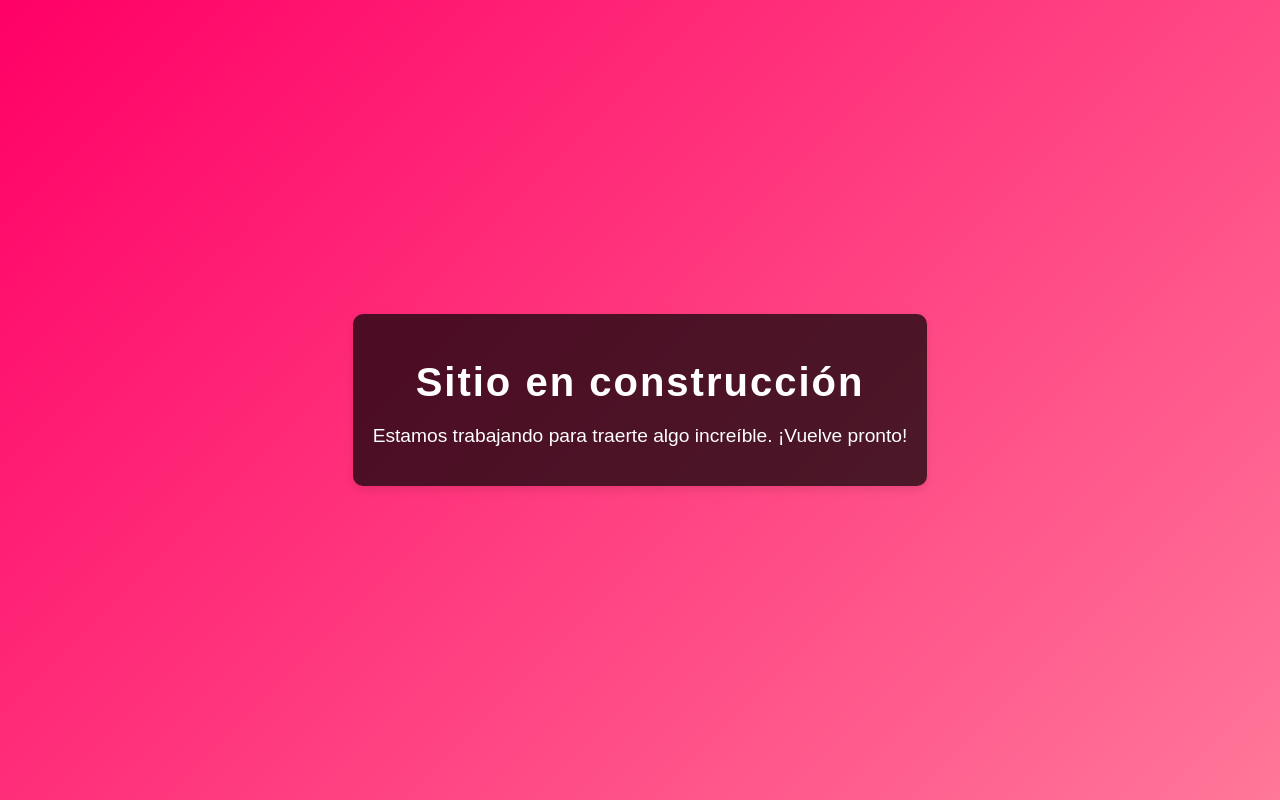
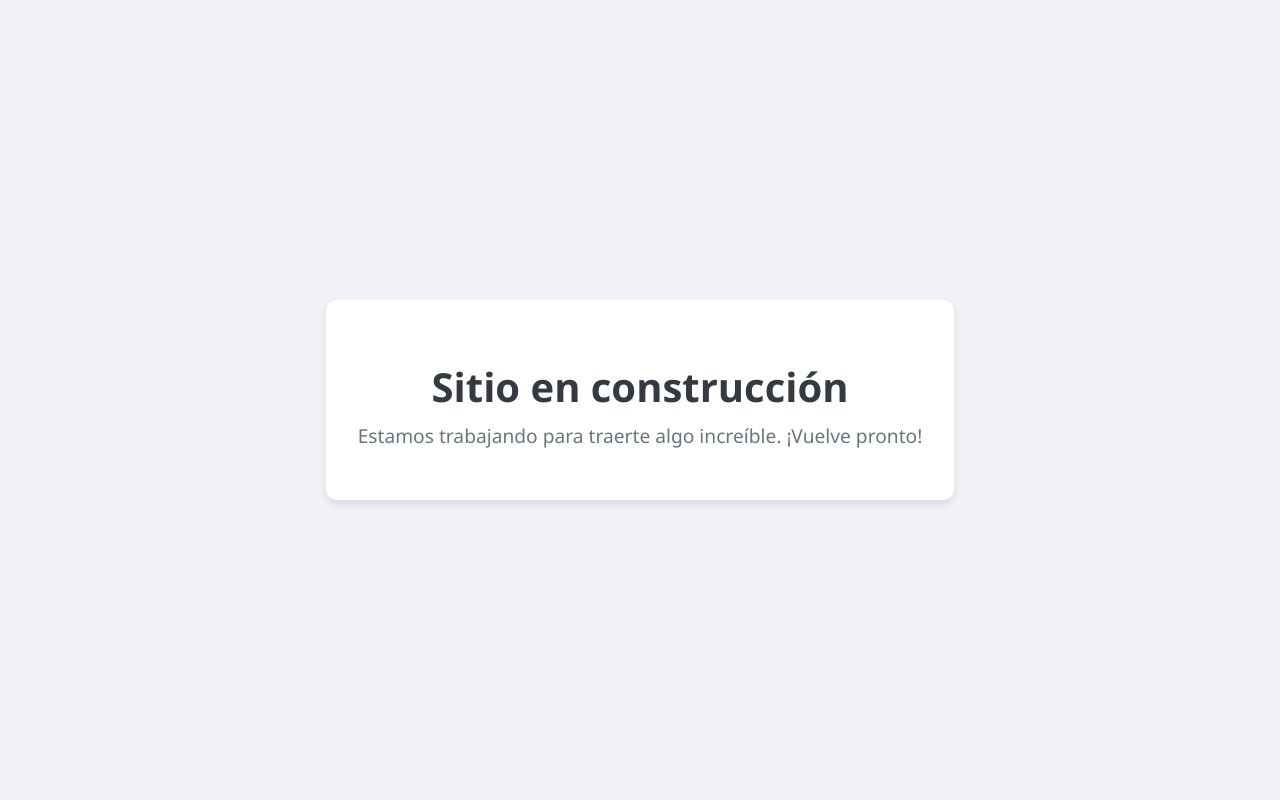
Before and after one commit to NightAlchemist/coinflip.github.io, a plain HTML site: page index.html in a window 1280 px wide. Drawn offline with Linux system fonts and the light colour scheme.

Commit message:
Update index.html

```diff
--- a/index.html
+++ b/index.html
@@ -11,25 +11,25 @@
             align-items: center;
             height: 100vh;
             margin: 0;
-            font-family: 'Arial', sans-serif;
-            background: linear-gradient(135deg, #f06, #f79);
-            color: #fff;
-            text-align: center;
+            font-family: 'Segoe UI', Tahoma, Geneva, Verdana, sans-serif;
+            background-color: #f0f2f5;
         }
         .container {
-            max-width: 600px;
-            padding: 20px;
-            background-color: rgba(0, 0, 0, 0.7);
+            text-align: center;
+            padding: 2rem;
             border-radius: 10px;
+            background-color: #ffffff;
             box-shadow: 0 4px 8px rgba(0, 0, 0, 0.1);
         }
         h1 {
-            font-size: 2.5em;
-            margin-bottom: 20px;
-            letter-spacing: 2px;
+            color: #343a40;
+            font-size: 2.5rem;
+            margin-bottom: 0.5rem;
         }
         p {
-            font-size: 1.2em;
+            color: #6c757d;
+            font-size: 1.2rem;
+            margin-top: 0;
         }
     </style>
 </head>
```
